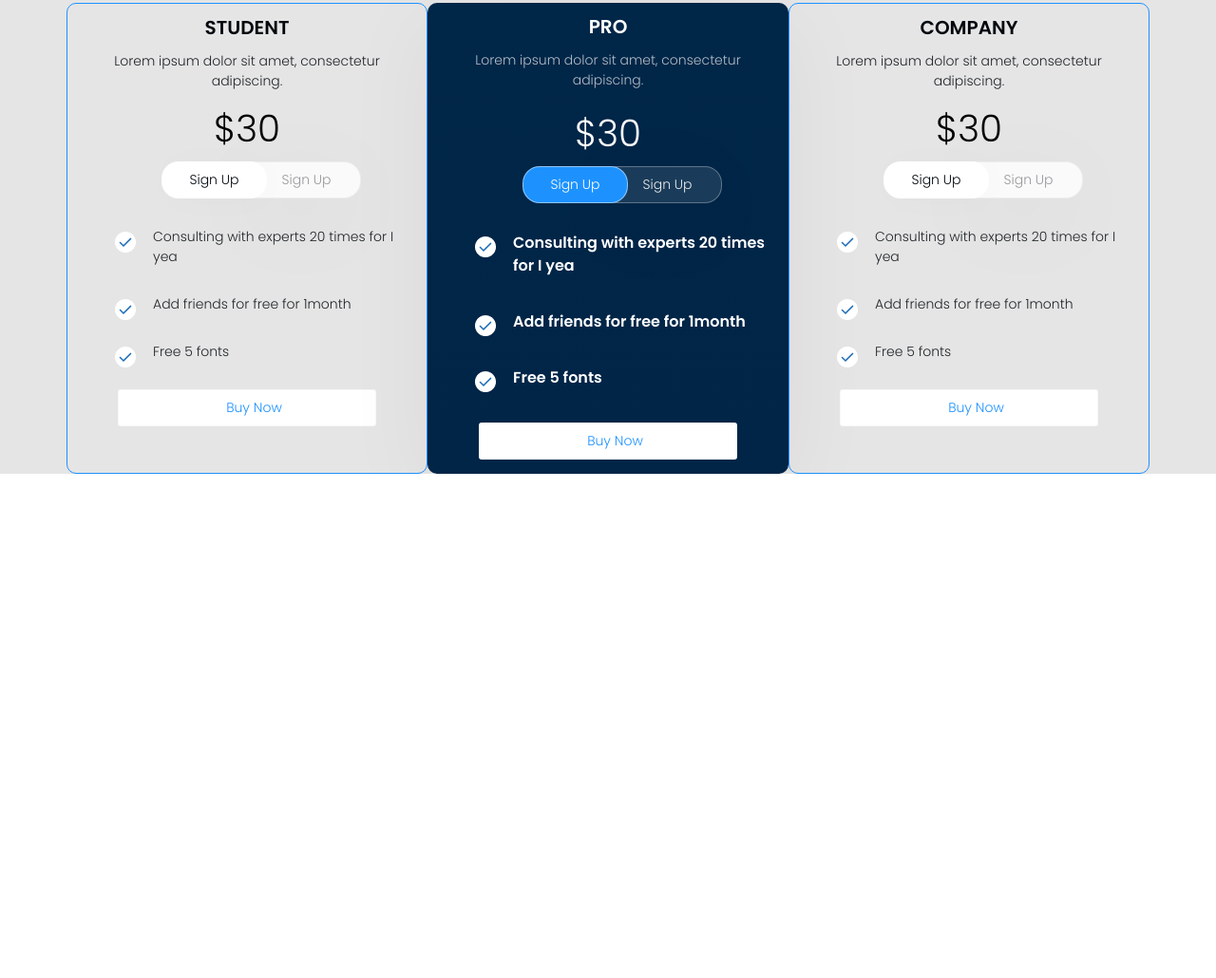
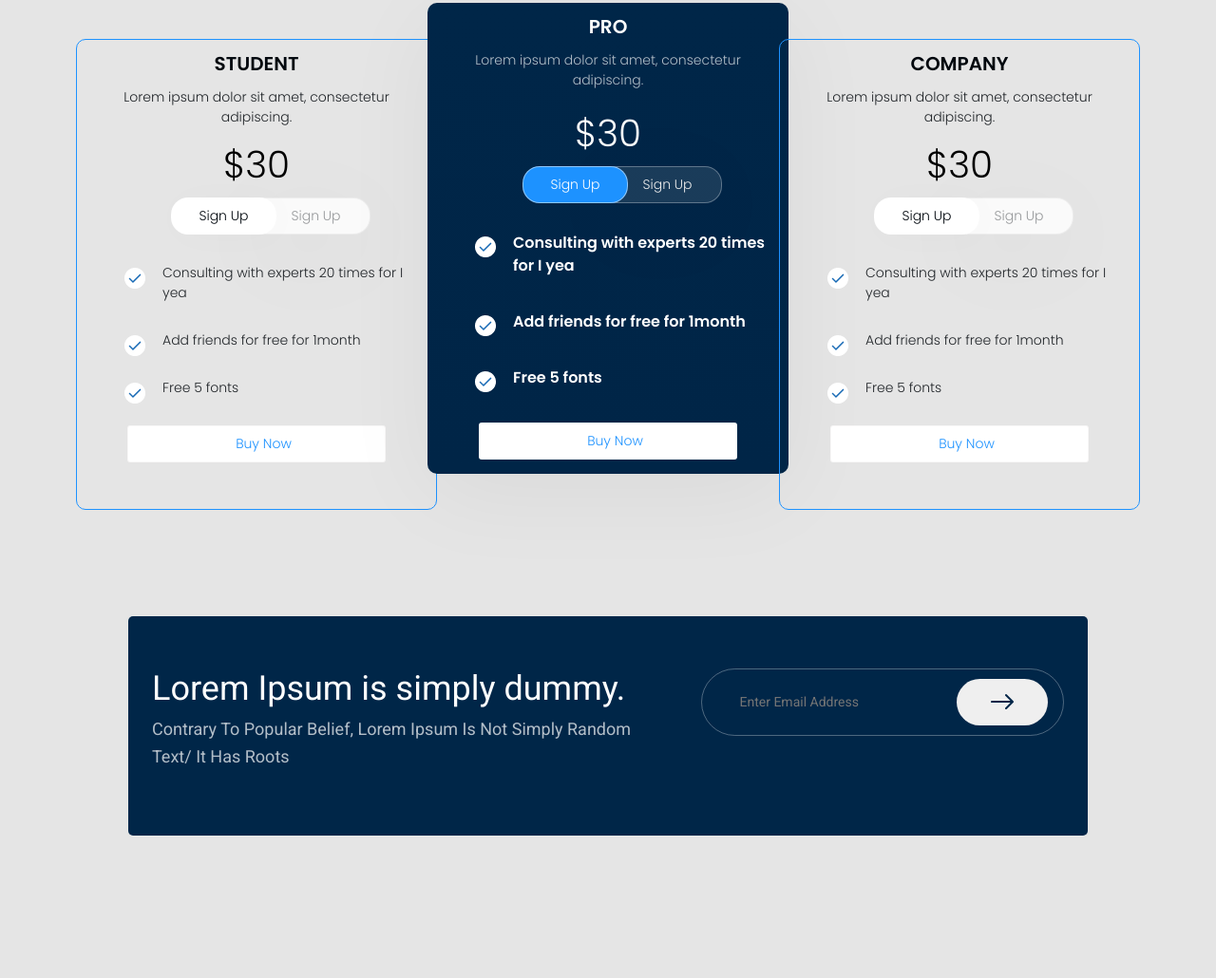
Before and after one commit to ValyaMeln/landing_blue_test, a plain HTML site: page index.html in a window 1280 px wide. Shown: the part 3181-4211 px from the top of the page at 95% size. Before the commit the page ends 3680 px from the top, so only its background shows below. Drawn offline with Linux system fonts and the light colour scheme.

Commit message:
поправила кнопку в нижньому синьому блоці

```diff
--- a/css/style.css
+++ b/css/style.css
@@ -213,7 +213,7 @@ span.colortext.emphatic {
 
 }
 
-.internet_services, .better_than_one, .be_good, .title_six_columns, .keep_calm {
+.internet_services, .better_than_one, .be_good, .title_six_columns, .keep_calm, .bottom_blue_block {
     background: #E5E5E5;;
 }
 
@@ -339,6 +339,7 @@ li .text p {
 /*-------------------*/
 .title_six_columns {
     text-align: center;
+
 }
 
 .title_six_columns .row {
@@ -402,8 +403,12 @@ li .text p {
     border: 1px solid #1D92FF;
     box-sizing: border-box;
     border-radius: 10px;
+    top: 38px;
+    left: 10px;
 }
-
+.keep_calm .col-4.white_right{
+    left: -10px;
+}
 .keep_calm .blue {
     background: linear-gradient(180deg, #1D92FF 0%, #002648 0.01%, #002547 100%);
     box-shadow: 0px 20px 100px rgba(0, 0, 0, 0.05);
@@ -422,13 +427,15 @@ li .text p {
     margin-bottom: 20px
 }
 
-.keep_calm .blue h2  {
+.keep_calm .blue h2 {
     color: #FFFFFF;
     margin-right: 0;
 }
-.keep_calm .white_left h2, .keep_calm .white_right h2{
+
+.keep_calm .white_left h2, .keep_calm .white_right h2 {
     margin-right: 0;
 }
+
 .keep_calm .button {
     margin-bottom: 15px;
 }
@@ -465,38 +472,90 @@ li .text p {
     padding: 10px 30px;
 
 }
-.keep_calm .button span{
+
+.keep_calm .button span {
     margin-left: 15px;
 }
-.keep_calm .button.white span{
+
+.keep_calm .button.white span {
     text-transform: capitalize;
     padding: 12px 70px;
 }
-.keep_calm .white_left  p.sixteen_px, .keep_calm .white_right  p.sixteen_px{
+
+.keep_calm .white_left p.sixteen_px, .keep_calm .white_right p.sixteen_px {
     /*color: rgba(1, 7, 13, 0.7);*/
 }
-.keep_calm .white_left h4, .keep_calm .white_right h4{
+
+.keep_calm .white_left h4, .keep_calm .white_right h4 {
     text-transform: uppercase;
     color: #01070D;
     margin: 10px 0;
 }
-.keep_calm .white_left .button.white_blue,.keep_calm .white_right .button.white_blue  {
+
+.keep_calm .white_left .button.white_blue, .keep_calm .white_right .button.white_blue {
     background: #FFFFFF;
     box-shadow: 4px 2px 38px rgba(0, 0, 0, 0.02);
     border-radius: 18px;
     color: #01070D;
 }
-.keep_calm .white_left .button.blue,.keep_calm .white_right .button.blue  {
+
+.keep_calm .white_left .button.blue, .keep_calm .white_right .button.blue {
     background: #FAFAFA;
     border: 0.5px solid rgba(1, 7, 13, 0.05);
     box-sizing: border-box;
     border-radius: 18px;
     color: rgba(1, 7, 13, 0.4);
 }
+
 .keep_calm .white_left li p, .keep_calm .white_right li p {
     margin-left: 75px;
     text-align: start;
 }
-.keep_calm .white_left .button, .keep_calm .white_right .button{
+
+.keep_calm .white_left .button, .keep_calm .white_right .button {
 
 }
+
+.bottom_blue_block .container {
+    padding: 150px 80px;
+
+}
+
+.bottom_blue_block .row {
+    background: #002648;
+    border-radius: 5px;
+    padding: 55px 10px;
+}
+
+.bottom_blue_block .text h3 {
+    color: #FFFFFF;
+    font-weight: normal;
+    margin-right: 0;
+}
+
+
+.bottom_blue_block .top{
+    background: transparent;
+    border: 1px solid rgba(255, 255, 255, 0.3);
+    box-sizing: border-box;
+    border-radius: 50px;
+    color: #FFFFFF;
+    padding-right: 145px;
+    position: relative;
+}
+.bottom_blue_block input{
+    color: #FFFFFF;
+    background: transparent;
+    border: none;
+    padding: 24px 40px;
+}
+.bottom_blue_block .right {
+    position: absolute;
+    right: 16px;
+    top: 10px;
+    border: none;
+    border-radius: 50px;
+}
+.bottom_blue_block .right img{
+    padding: 15px 30px;
+}
--- a/index.html
+++ b/index.html
@@ -337,15 +337,15 @@
                     <ul>
                         <li>
                             <img src="img_keep_calm/tick.png"/>
-                                <p>Consulting with experts 20 times for I yea</p>
+                            <p>Consulting with experts 20 times for I yea</p>
                         </li>
                         <li>
                             <img src="img_keep_calm/tick.png"/>
-                                <p>Add friends for free for 1month</p>
+                            <p>Add friends for free for 1month</p>
                         </li>
                         <li>
                             <img src="img_keep_calm/tick.png"/>
-                                <p>Free 5 fonts</p>
+                            <p>Free 5 fonts</p>
                         </li>
                     </ul>
                     <button class="button white"><span>buy now</span></button>
@@ -354,5 +354,27 @@
         </div>
     </div>
 </div>
+<div class="section bottom_blue_block ">
+    <div class="container">
+        <div class="row">
+            <div class="col-7 text">
+                <h3>Lorem Ipsum is simply dummy.</h3>
+                <p class="eighteen_px">Contrary to popular belief, Lorem Ipsum is not simply random text/ It has
+                    roots</p>
+            </div>
+            <div class="col-5">
+                <div class="top d-flex">
+                    <input placeholder="Enter Email Address">
+                    <button class="right">
+                        <img src="img_buttom_blue_block/right_arrow.png"/>
+                    </button>
+                </div>
+                <div>
+
+                </div>
+            </div>
+        </div>
+    </div>
+</div>
 </body>
 </html>
```
Also changed, not shown: img_buttom_blue_block/right_arrow.png (added), img_buttom_blue_block/white_oval.png (added).
